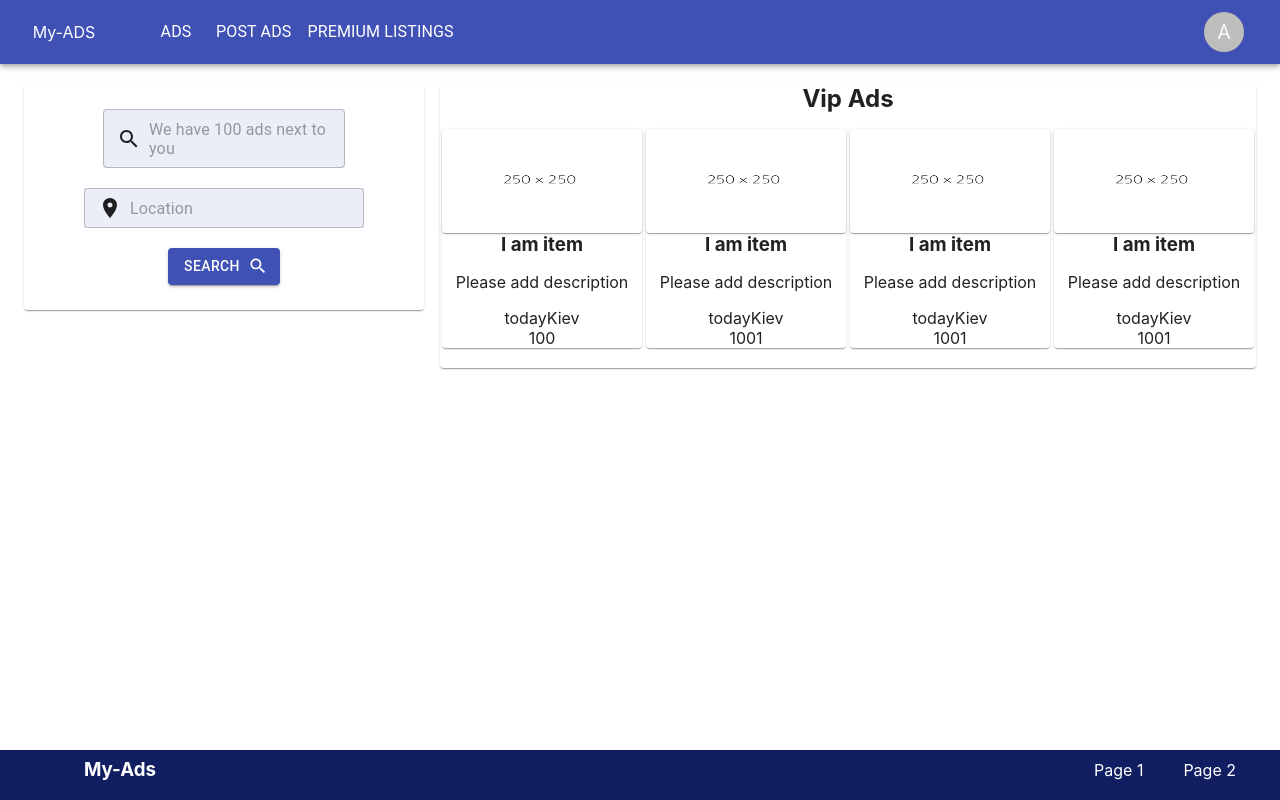
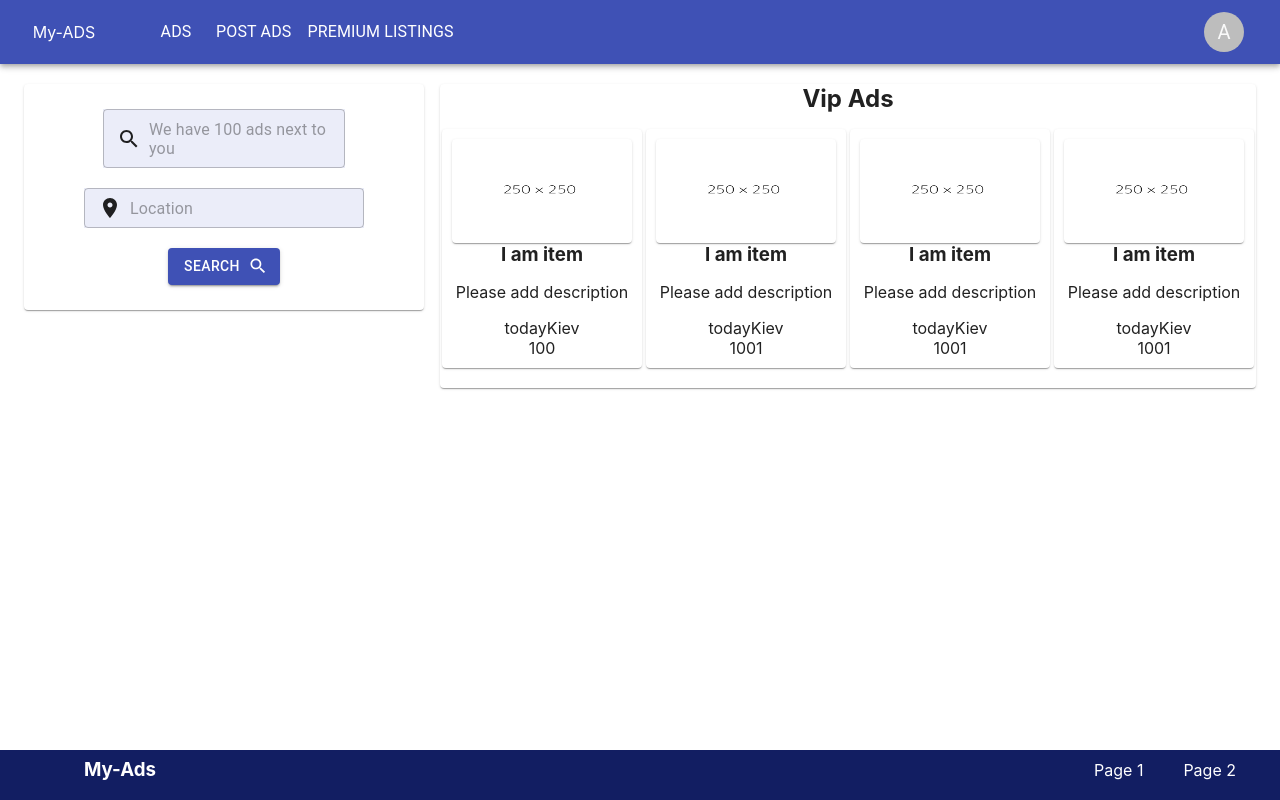
Before and after one commit to Alonasa/my-ads, a React (Create React App) app: page / in a window 1280 px wide. Built offline with nearby package versions, Linux system fonts and the light colour scheme.

Commit message:
add intednts for catalog item container

```diff
--- a/src/components/ProductItemShort.module.css
+++ b/src/components/ProductItemShort.module.css
@@ -5,10 +5,11 @@
 }
 
 .Catalog__item_container {
-	padding: 0;
+	padding: 10px;
 	width: 140px;
 	display: flex;
 	flex-direction: column;
+	box-sizing: border-box;
 }
 
 @media (min-width: 425px){
```
